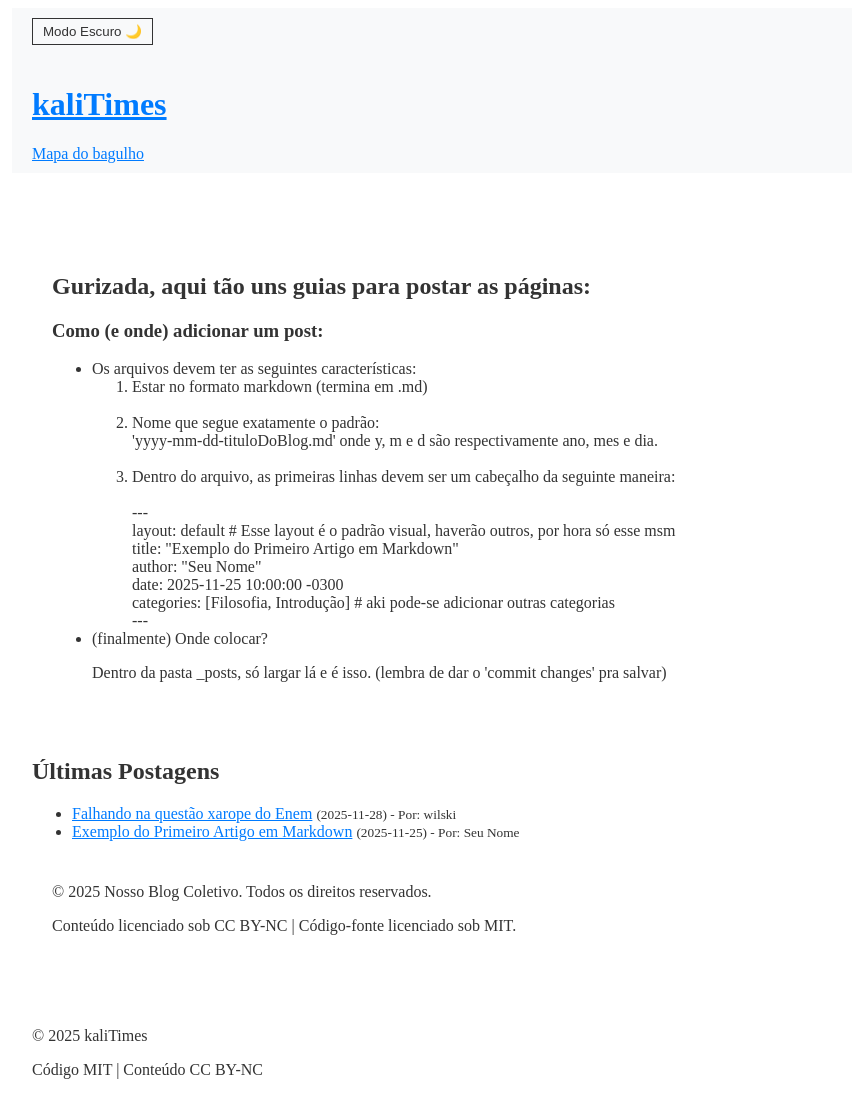
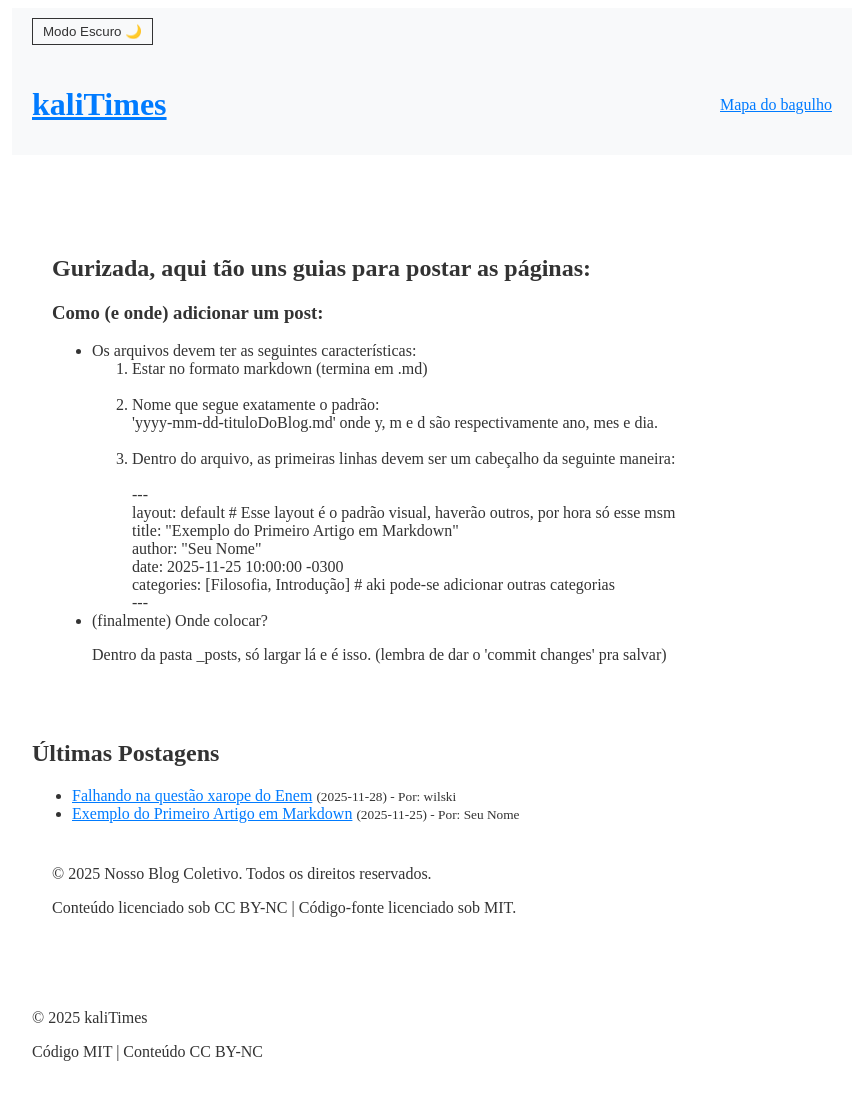
Before and after one commit to willskiufrgs-a11y/kaliTimes, a Jekyll site: the page built from index.html, in a window 1280 px wide. Shown: the whole page, without its empty margins (208-1071 px from the left). Built offline with Jekyll 4.4.1, drawn with Linux system fonts in a browser that asks for light colours.

Commit message:
Update styles.css

```diff
--- a/assets/css/styles.css
+++ b/assets/css/styles.css
@@ -62,7 +62,7 @@ main {
        Isso é o que impede o texto de colar nas bordas laterais. */
     padding: 40px 20px; /* 40px no topo/base, 20px nas laterais */
 }
-topo {
+.topo {
     /* ATIVA a organização horizontal */
     display: flex;
 
```
